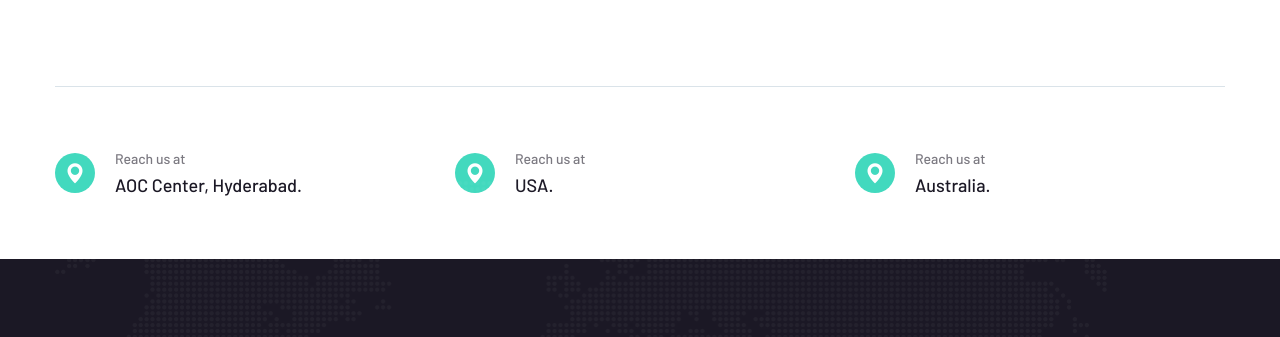
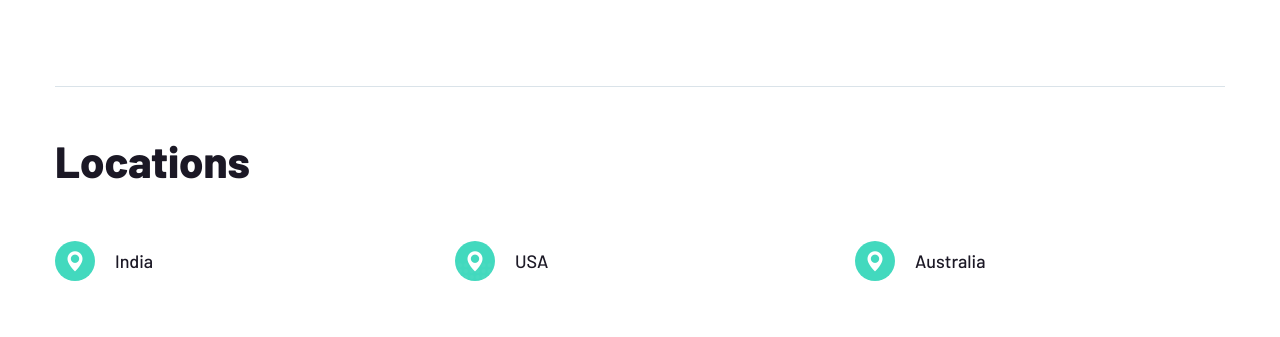
Before and after one commit to Swechad/fusiontechminds, a plain HTML site: page contact.html in a window 1280 px wide. Shown: the part 1220-1557 px from the top of the page. Drawn offline with Linux system fonts and the light colour scheme; files whose address does not match are found by name.

Commit message:
Location changes updated

```diff
--- a/contact.html
+++ b/contact.html
@@ -200,14 +200,21 @@
             <div class="container">
                 <div class="contact-details__inner">
                     <div class="row">
+                        <div class="col-12">
+                            <div class="section-title text-left">
+                                <h2 class="section-title__title"><small>Locations</small></h2>
+                            </div>
+
+                        </div>
+                    </div>
+                    <div class="row">
                         <div class="col-xl-4 col-lg-4">
                             <div class="contact-details__single">
                                 <div class="contact-details__icon">
                                     <span class="icon-pin"></span>
                                 </div>
                                 <div class="contact-details__content">
-                                    <p class="contact-details__sub-title">Reach us at</p>
-                                    <h5>AOC Center, Hyderabad.</h5>
+                                    <h5>India</h5>
                                 </div>
                             </div>
                         </div>
@@ -217,8 +224,7 @@
                                     <span class="icon-pin"></span>
                                 </div>
                                 <div class="contact-details__content">
-                                    <p class="contact-details__sub-title">Reach us at</p>
-                                    <h5>USA.</h5>
+                                    <h5>USA</h5>
                                 </div>
                             </div>
                         </div>
@@ -228,8 +234,7 @@
                                     <span class="icon-pin"></span>
                                 </div>
                                 <div class="contact-details__content">
-                                    <p class="contact-details__sub-title">Reach us at</p>
-                                    <h5>Australia.</h5>
+                                    <h5>Australia</h5>
                                 </div>
                             </div>
                         </div>
```
